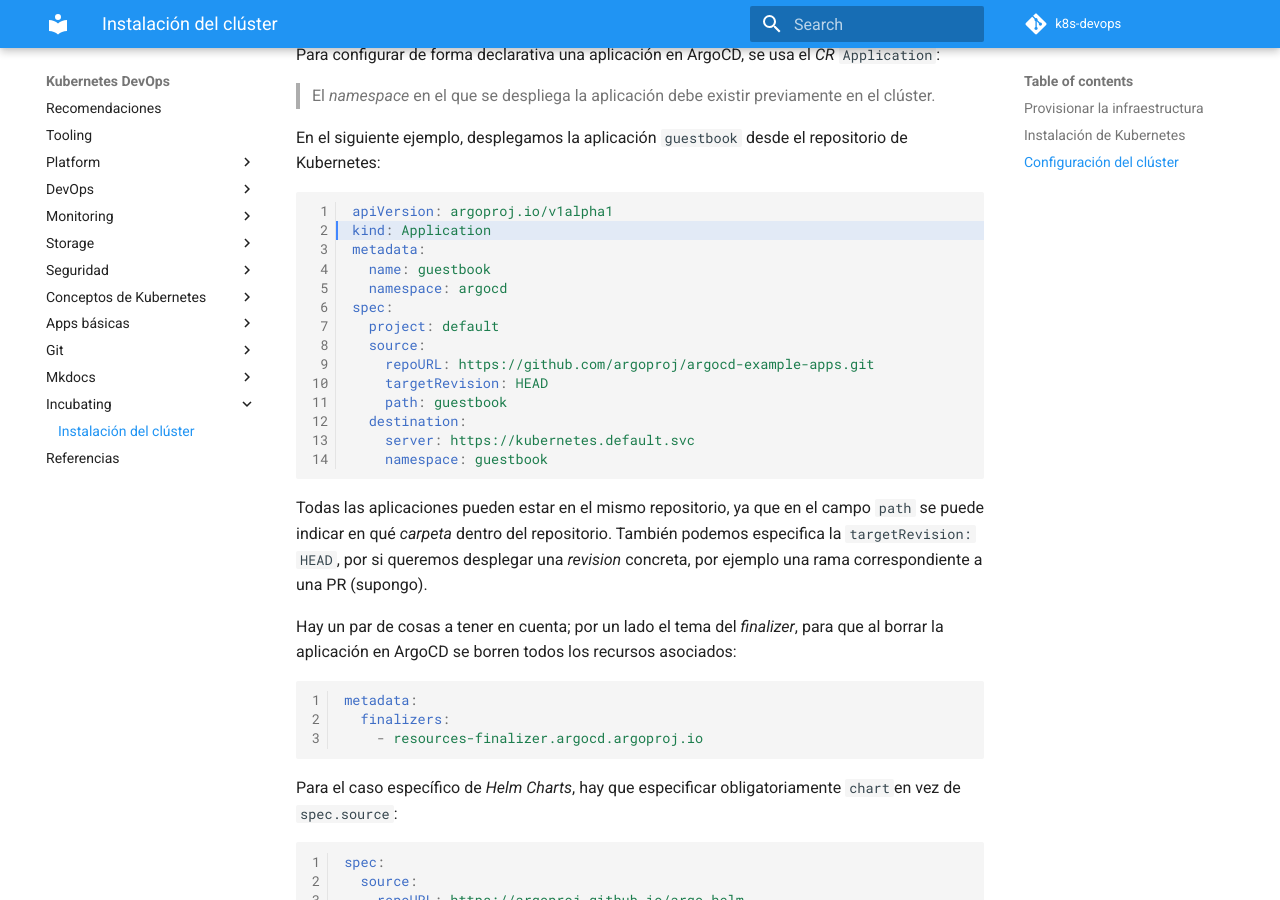
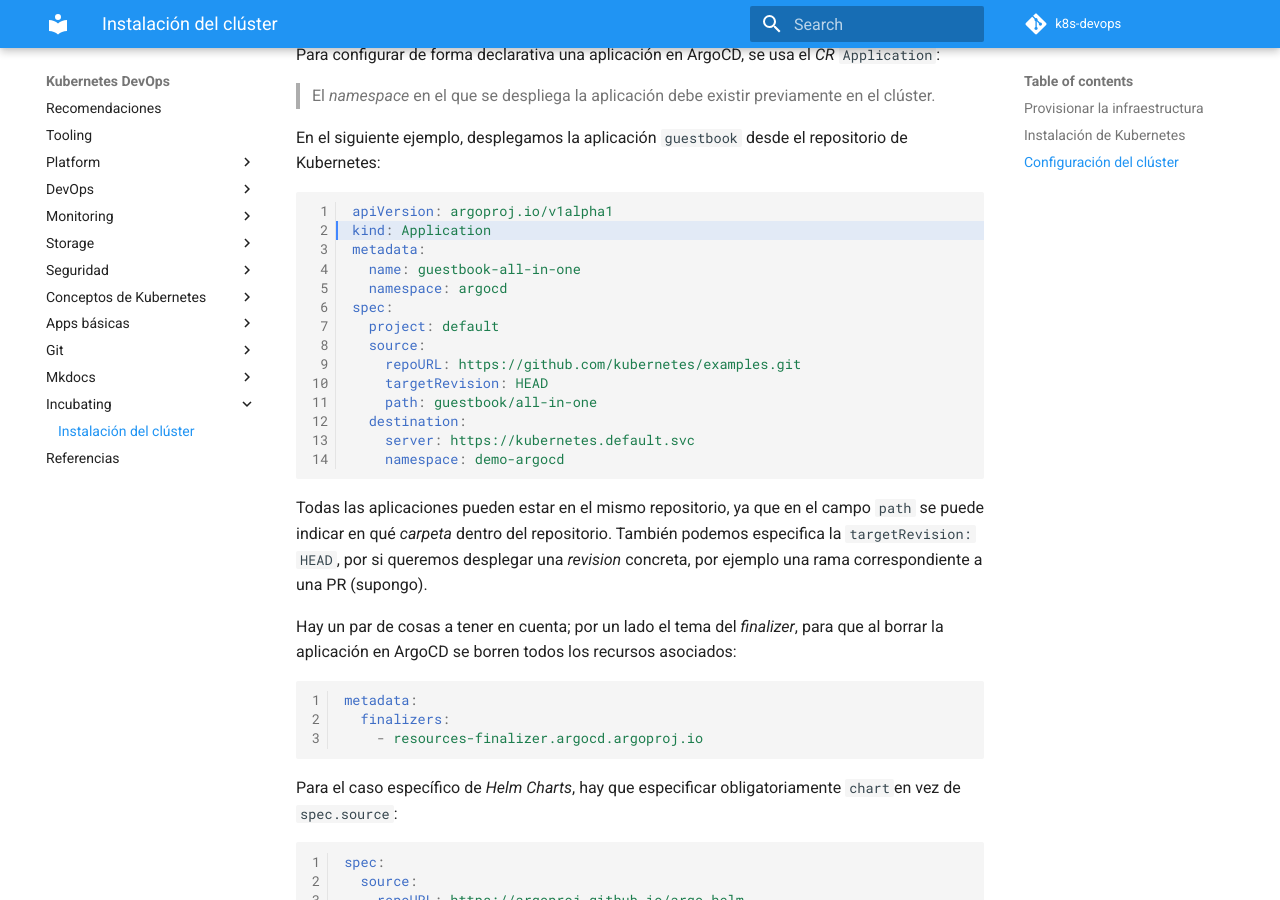
Before and after one commit to onthedock/k8s-devops, an MkDocs documentation site: the page built from docs/incubating/cluster-install.md, in a window 1280 px wide and 900 px high, scrolled down 6753 px. Built offline with MkDocs 1.6.1 and Material for MkDocs 9.7.7, drawn with Linux system fonts in a browser that asks for light colours; comment, search, counter and statistics services are not loaded.

Commit message:
Modificamos la apliclación de demo creada en Argo

````diff
--- a/docs/incubating/cluster-install.md
+++ b/docs/incubating/cluster-install.md
@@ -237,17 +237,17 @@ En el siguiente ejemplo, desplegamos la aplicación `guestbook` desde el reposit
 apiVersion: argoproj.io/v1alpha1
 kind: Application
 metadata:
-  name: guestbook
+  name: guestbook-all-in-one
   namespace: argocd
 spec:
   project: default
   source:
-    repoURL: https://github.com/argoproj/argocd-example-apps.git
+    repoURL: https://github.com/kubernetes/examples.git
     targetRevision: HEAD
-    path: guestbook
+    path: guestbook/all-in-one
   destination:
     server: https://kubernetes.default.svc
-    namespace: guestbook
+    namespace: demo-argocd
 ```
 
 Todas las aplicaciones pueden estar en el mismo repositorio, ya que en el campo `path` se puede indicar en qué *carpeta* dentro del repositorio. También podemos especifica la `targetRevision: HEAD`, por si queremos desplegar una *revision* concreta, por ejemplo una rama correspondiente a una PR (supongo).
````
